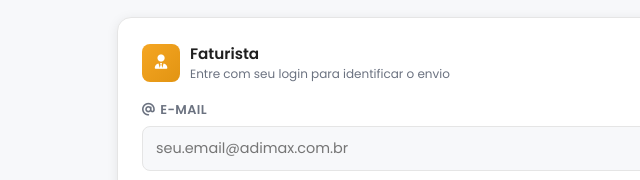
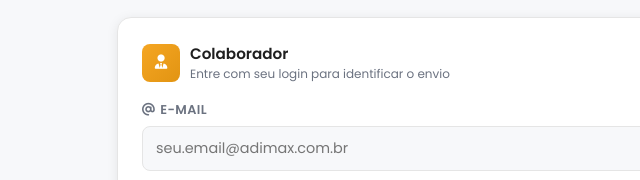
Before and after one commit to fluxowork/Faturamento-Email, a plain HTML site: page index.html in a window 1280 px wide. Shown: the part 186-366 px from the top of the page, 133-773 px from the left. Drawn offline with nearby package versions, Linux system fonts and the light colour scheme.

Commit message:
Change 'Faturista' to 'Colaborador' in index.html

```diff
--- a/index.html
+++ b/index.html
@@ -754,7 +754,7 @@
       <div class="card-header">
         <div class="card-icon"><i class="fa-solid fa-user-tie"></i></div>
         <div>
-          <div class="card-title">Faturista</div>
+          <div class="card-title">Colaborador</div>
           <div class="card-subtitle">Entre com seu login para identificar o envio</div>
         </div>
       </div>
@@ -1017,7 +1017,7 @@
             <tr>
               <th>Ordem</th>
               <th>Data / Hora</th>
-              <th>Faturista</th>
+              <th>Colaborador</th>
               <th>Cliente</th>
               <th>Tipo</th>
               <th>Nº Carga</th>
```
